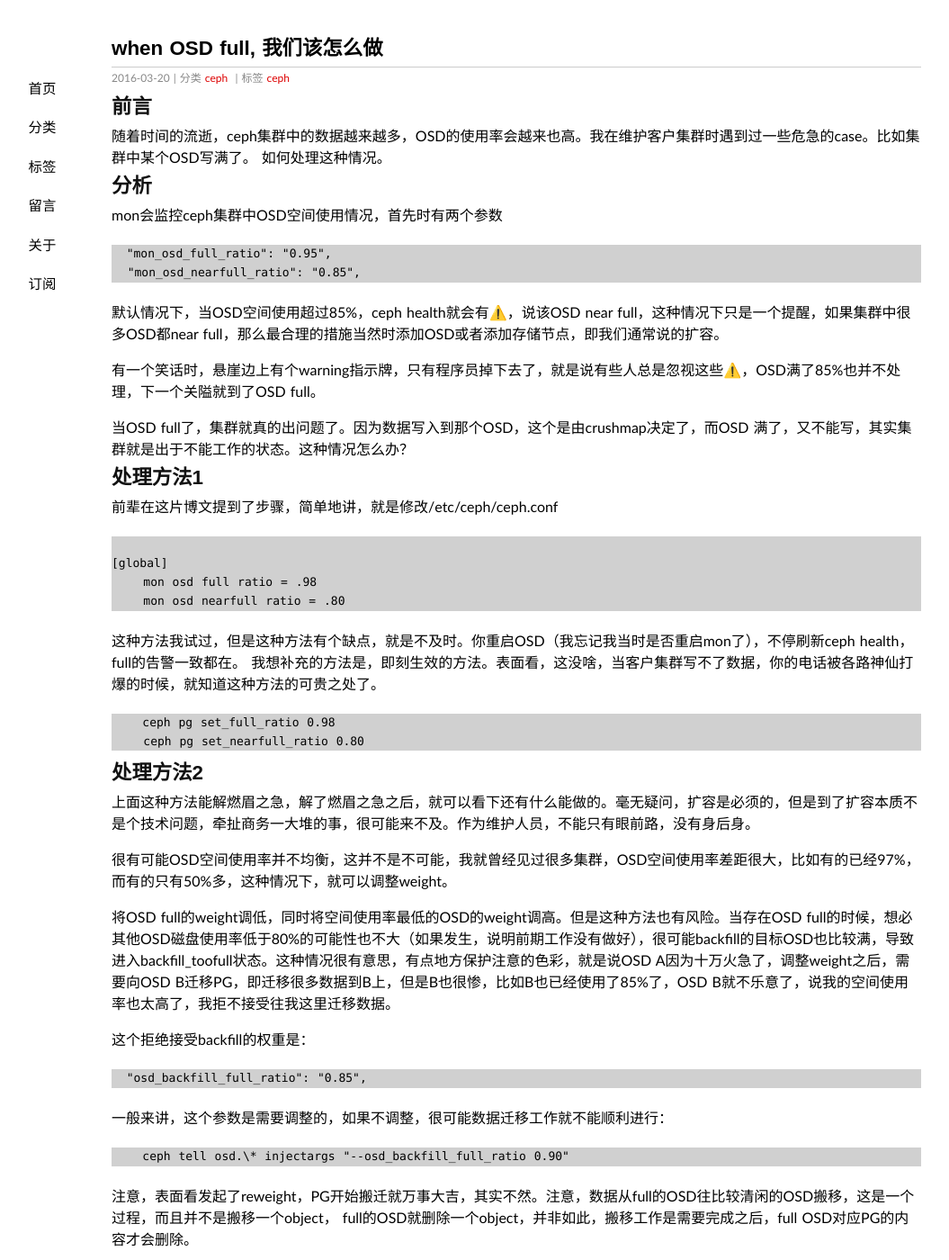
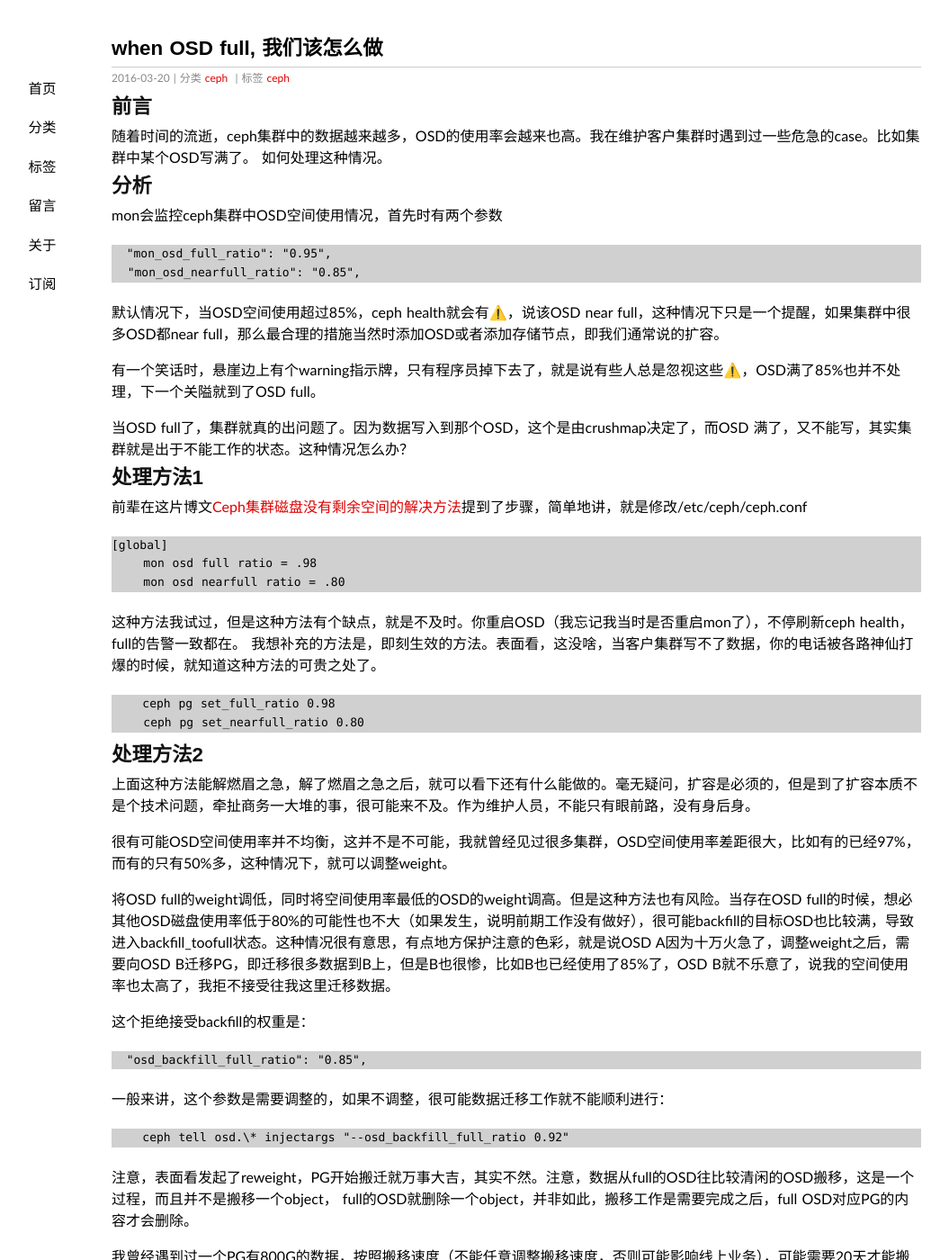
Before and after one commit to Bean-Li/Bean-Li.github.io, a Jekyll site: the page built from _posts/2016-03-23-OSD-FULL.md, in a window 1280 px wide and 1400 px high. Shown: the whole window at 90% size, without its empty margins (66-1121 px from the left). Built offline with Jekyll 4.4.1, drawn with Linux system fonts in a browser that asks for light colours; some web fonts are replaced.

Commit message:
FIX part content

````diff
--- a/_posts/2016-03-23-OSD-FULL.md
+++ b/_posts/2016-03-23-OSD-FULL.md
@@ -30,10 +30,9 @@ mon会监控ceph集群中OSD空间使用情况，首先时有两个参数
 
 处理方法1
 --------
-前辈在这片博文[](https://xiaoquqi.github.io/blog/2015/05/12/ceph-osd-is-full/)提到了步骤，简单地讲，就是修改/etc/ceph/ceph.conf
+前辈在这片博文[Ceph集群磁盘没有剩余空间的解决方法](https://xiaoquqi.github.io/blog/2015/05/12/ceph-osd-is-full/)提到了步骤，简单地讲，就是修改/etc/ceph/ceph.conf
 
 ```
-
 [global]
     mon osd full ratio = .98
     mon osd nearfull ratio = .80
@@ -64,7 +63,7 @@ mon会监控ceph集群中OSD空间使用情况，首先时有两个参数
 一般来讲，这个参数是需要调整的，如果不调整，很可能数据迁移工作就不能顺利进行：
 
 ```
-    ceph tell osd.\* injectargs "--osd_backfill_full_ratio 0.90"
+    ceph tell osd.\* injectargs "--osd_backfill_full_ratio 0.92"
 ```
 
 注意，表面看发起了reweight，PG开始搬迁就万事大吉，其实不然。注意，数据从full的OSD往比较清闲的OSD搬移，这是一个过程，而且并不是搬移一个object， full的OSD就删除一个object，并非如此，搬移工作是需要完成之后，full OSD对应PG的内容才会删除。
````
